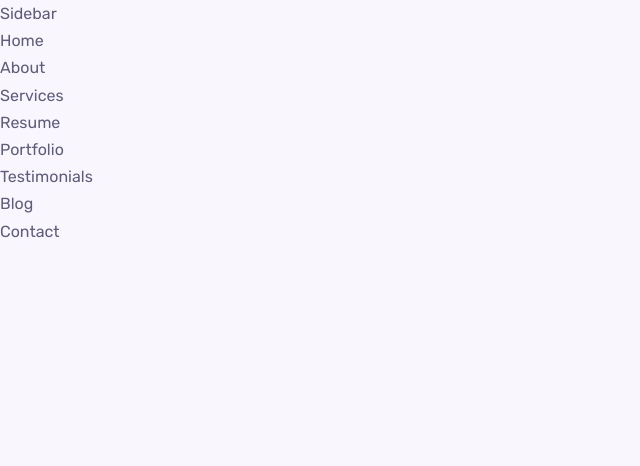
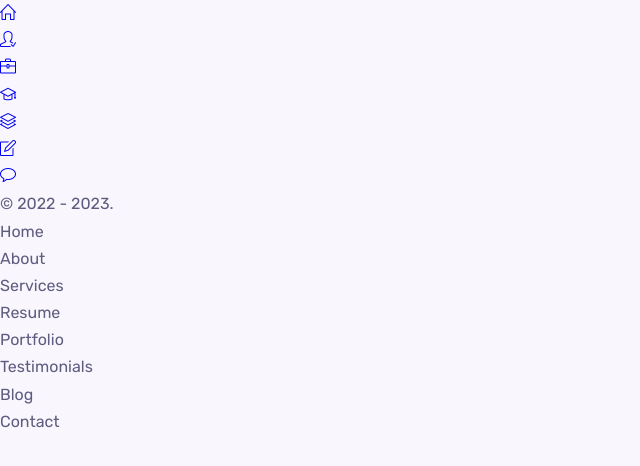
Before and after one commit to JasonDisj/Jason-Portfolio-Website, a React (Create React App) app in the folder jason/: page / in a window 1280 px wide. Shown: the top 466 px of the page, without its empty margins (0-640 px from the left). Built offline with nearby package versions, Linux system fonts and the light colour scheme.

Commit message:
Add sidebar icons

```diff
--- a/jason/src/components/sidebar/Sidebar.jsx
+++ b/jason/src/components/sidebar/Sidebar.jsx
@@ -2,7 +2,62 @@
 import "./sidebar.css";
 
 const Sidebar = () => {
-  return <div>Sidebar</div>;
+  return (
+    <aside className="aside">
+      <a href="#home" className="nav__logo"></a>
+      <nav className="nav">
+        <div className="nav__menu">
+          <ul className="nav__list">
+            <li className="nav__item">
+              <a href="#home" className="nav__link">
+                <i className="icon-home"></i>
+              </a>
+            </li>
+
+            <li className="nav__item">
+              <a href="#about" className="nav__link">
+                <i className="icon-user-following"></i>
+              </a>
+            </li>
+
+            <li className="nav__item">
+              <a href="#services" className="nav__link">
+                <i className="icon-briefcase"></i>
+              </a>
+            </li>
+
+            <li className="nav__item">
+              <a href="#resume" className="nav__link">
+                <i className="icon-graduation"></i>
+              </a>
+            </li>
+
+            <li className="nav__item">
+              <a href="#portfolio" className="nav__link">
+                <i className="icon-layers"></i>
+              </a>
+            </li>
+
+            <li className="nav__item">
+              <a href="#blog" className="nav__link">
+                <i className="icon-note"></i>
+              </a>
+            </li>
+
+            <li className="nav__item">
+              <a href="#contact" className="nav__link">
+                <i className="icon-bubble"></i>
+              </a>
+            </li>
+          </ul>
+        </div>
+      </nav>
+
+      <div className="nav__footer">
+        <span className="copyright">&copy; 2022 - 2023.</span>
+      </div>
+    </aside>
+  );
 };
 
 export default Sidebar;
```
